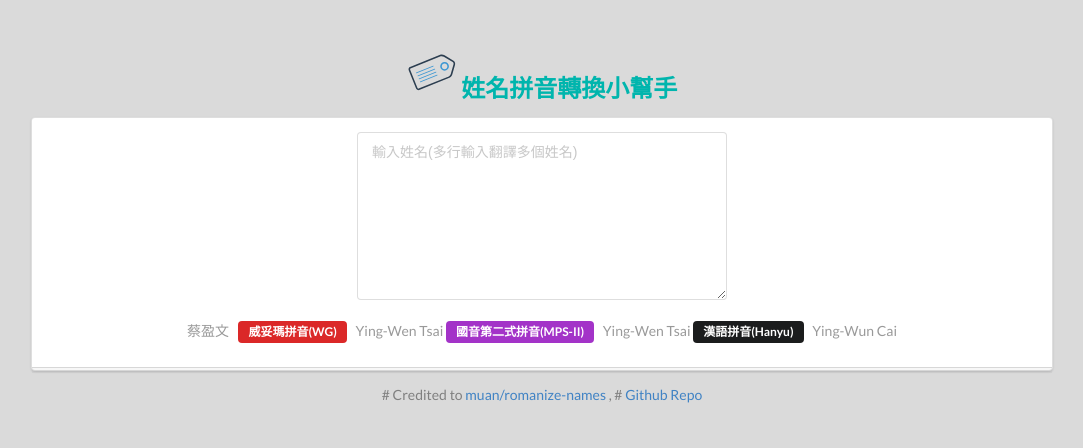
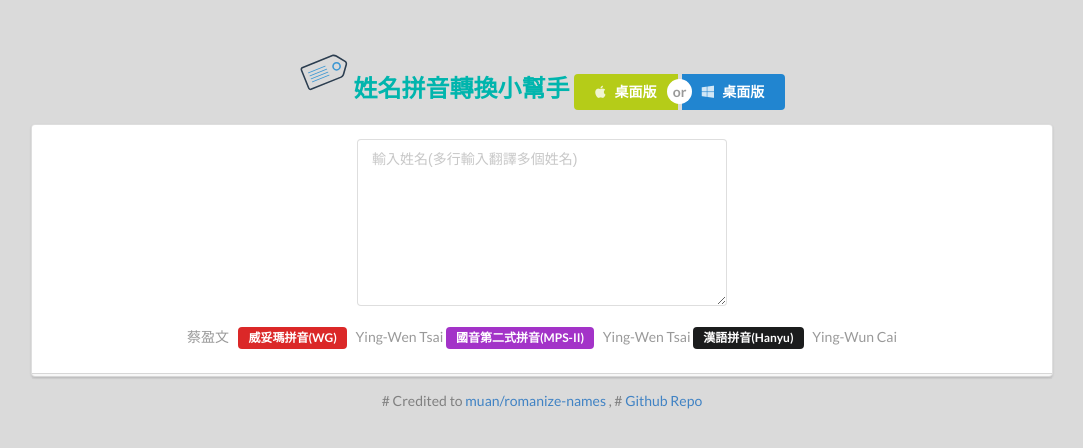
Before and after one commit to electronize/romanize, a website: page index.html in a window 1280 px wide. Shown: the whole page, without its empty margins (98-1181 px from the left). Drawn offline with nearby package versions, Linux system fonts and the light colour scheme.

Commit message:
destop download btn

```diff
--- a/index.html
+++ b/index.html
@@ -13,6 +13,11 @@
         <h2 class="ui teal image header">
           <div class="content">
             <img src="./dist/assets/img/name-tag.svg" class="title-img" alt="" /><span> 姓名拼音轉換小幫手 </span>
+            <div class="ui buttons">
+              <a class="ui olive button" href="https://github.com/electronize/romanize-names-desktop/releases" target="_blank"><i class="apple icon"></i>桌面版</a>
+              <div class="or"></div>
+              <a class="ui blue button" href="https://github.com/electronize/romanize-names-desktop/releases" target="_blank"><i class="windows icon"></i>桌面版</a>
+            </div>
           </div>
         </h2>
         <form class="ui large form">
```
